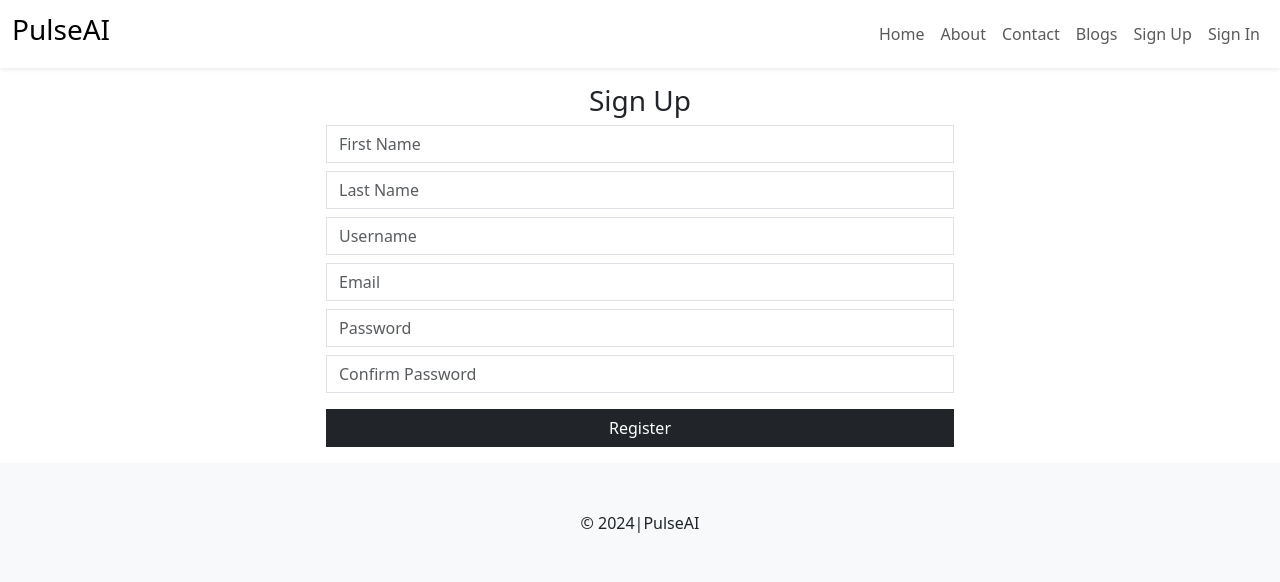
After one commit to Antaryami-Sahoo83/Pulse_AI, a Django app: page /patient/signup/ in a window 1280 px wide. The commit adds this page. Shown: the top 582 px of the page. Run offline with Django 5.2, Linux system fonts and the light colour scheme; some libraries are stand-ins or nearby versions.

Commit message:
Signup, signin and signout Form added

```diff
--- a/pulseai/patient/urls.py
+++ b/pulseai/patient/urls.py
@@ -0,0 +1,10 @@
+from django.urls import path
+
+from patient import views
+
+urlpatterns = [
+      # path("form/", views.form_demo)
+      path("signup/", views.signup, name="signup"),
+      path("signin/", views.signin, name="signin"),
+      path("signout/", views.signout, name="signout"),
+]
--- a/pulseai/patient/views.py
+++ b/pulseai/patient/views.py
@@ -1,3 +1,57 @@
-from django.shortcuts import render
+from django.shortcuts import render, redirect
+from django.contrib import messages
+from django.contrib.auth.models import User
+from django.contrib.auth import authenticate, login, logout
 
-# Create your views here.
+# from django.contrib.auth.forms import UserCreationForm
+# from patient.form import BlogForm, CustomUserCreationForm
+
+def form_demo(request):
+      # form = BlogForm()
+      # form = UserCreationForm()
+      # form = CustomUserCreationForm()
+      # context = {
+      #     'form' : form
+      # }
+      # return render(request, 'patient/form.html', context)
+      pass
+
+def signup(request):
+      if request.method == "POST":
+            fn = request.POST.get("f_name")
+            ln = request.POST.get("l_name")
+            un = request.POST.get("u_name")
+            email = request.POST.get("email")
+            pwd = request.POST.get("pass")
+
+            if User.objects.filter(username=un).exists():
+                  messages.error(request, "Username is already taken")
+            elif User.objects.filter(email=email).exists():
+                  messages.error(request, "Email is already taken")
+            else:
+                  user = User.objects.create_user(
+                  first_name=fn, last_name=ln, username=un, email=email, password=pwd)
+                  user.save()
+                  messages.success(request, "Account Created Succesfully")
+
+      return render(request, 'patient/signup.html')
+
+def signin(request):
+      if request.method == "POST":
+            username = request.POST.get("u_name")
+            password = request.POST.get("pass")
+
+            user = authenticate(request, username=username, password=password)
+
+            if user is None:
+                  messages.error(request, "Invalid Username or Password")
+            else:
+                  login(request, user)
+                  # return render(request, 'blog/index.html')
+                  return redirect('home')
+
+      return render(request, 'patient/signin.html')
+
+def signout(request):
+      logout(request)
+      return redirect('home')
--- a/pulseai/pulseai/settings.py
+++ b/pulseai/pulseai/settings.py
@@ -39,7 +39,7 @@ INSTALLED_APPS = [
     "django.contrib.staticfiles",
     'django_summernote',
     'blog',
-    # 'patient',
+    'patient',
 ]
 
 MIDDLEWARE = [
--- a/pulseai/pulseai/urls.py
+++ b/pulseai/pulseai/urls.py
@@ -21,7 +21,7 @@ from django.conf.urls.static import static
 
 urlpatterns = [
     path('', include('blog.urls')),
-    # path('patient/', include('patient.urls')),
+    path('patient/', include('patient.urls')),
     path("admin/", admin.site.urls),
     path('summernote/', include('django_summernote.urls')),
 ]
--- a/pulseai/static/css/style.css
+++ b/pulseai/static/css/style.css
@@ -4,8 +4,14 @@
             padding: 1rem;
       }
 }
-
 blog-details img {
       display: block;
       margin: auto;
 }
+.success {
+      color: green;
+}
+
+.error {
+      color: red;
+}
--- a/pulseai/templates/layout.html
+++ b/pulseai/templates/layout.html
@@ -39,7 +39,27 @@
             </li>
             <li class="nav-item">
                 <a class="nav-link" href="{% url 'blogs' %}">Blogs</a>
+            </li>
+            {% if user.is_authenticated %}
+              <li class="nav-item dropdown">
+                <a class="nav-link dropdown-toggle" href="#" role="button" data-bs-toggle="dropdown" aria-expanded="false">
+                  Welcome, {{user.username}}
+                </a>
+                <ul class="dropdown-menu">
+                  <li><a class="dropdown-item" href="#">Take a test</a></li>
+                  <li><a class="dropdown-item" href="#">Profie</a></li>
+                  <li><hr class="dropdown-divider"></li>
+                  <li><a class="dropdown-item" href="{% url 'signout' %}">Logout</a></li>
+                </ul>
               </li>
+              {% else %}
+                <li class="nav-item">
+                  <a class="nav-link" href="{% url 'signup' %}">Sign Up</a>
+                </li>
+                <li class="nav-item">
+                  <a class="nav-link" href="{% url 'signin' %}">Sign In</a>
+                </li>
+              {% endif %}
           </ul>
         </div>
       </div>
--- /dev/null
+++ b/pulseai/templates/patient/signup.html
@@ -0,0 +1,22 @@
+{% extends "layout.html" %}
+
+{% block content %}
+<div class="row my-3">
+      <div class="col-md-6 mx-auto">
+            <h3 class="text-center mb-2">Sign Up</h3>
+            {% for m in messages %}
+                  <p class={{m.tags}}>{{m}}</p>
+            {% endfor %}
+            <form action="{% url 'signup' %}" method="post">
+                  {% csrf_token %}
+                  <input type="text" class="form-control rounded-0 mb-2" name="f_name" placeholder="First Name" required>
+                  <input type="text" class="form-control rounded-0 mb-2" name="l_name" placeholder="Last Name" required>
+                  <input type="text" class="form-control rounded-0 mb-2" name="u_name" placeholder="Username" required>
+                  <input type="email" class="form-control rounded-0 mb-2" name="email" placeholder="Email" required>
+                  <input type="password" class="form-control rounded-0 mb-2" name="pass" placeholder="Password" required>
+                  <input type="password" class="form-control rounded-0 mb-2" name="pass2" placeholder="Confirm Password" required>
+                  <input type="submit" class="btn btn-dark w-100 rounded-0 mt-2" value="Register">
+            </form>
+      </div>
+</div>
+{% endblock %}
```
Also changed, not shown: pulseai/patient/form.py (added, +10 -0 lines), pulseai/templates/patient/signin.html (added, +18 -0 lines), pulseai/db.sqlite3, pulseai/templates/blog/blog.html (line endings or trailing spaces), 5 other files.
